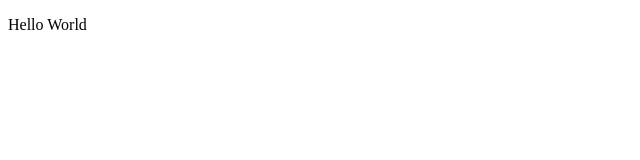
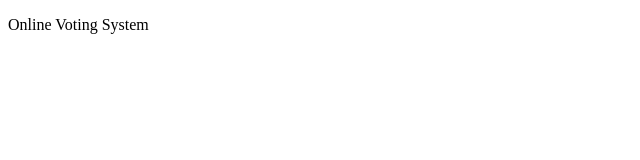
Before and after one commit to sayem-afk/Online-Voting-System, a plain HTML site: page index.html in a window 1280 px wide. Shown: the full height of the page, 0-640 px from the left. Drawn offline with Linux system fonts and the light colour scheme.

Commit message:
headline

```diff
--- a/index.html
+++ b/index.html
@@ -6,7 +6,7 @@
     <title>Document</title>
 </head>
 <body>
-    <P>Hello World</P>
+    <P>Online Voting System</P>
 
 </body>
 
```
